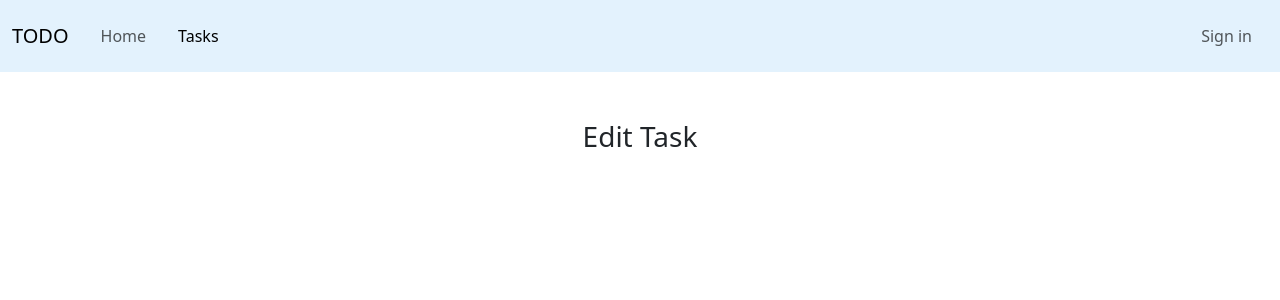
After one commit to rivka-levit/todo-list, a Django app: template todo/templates/todo/edit.html in a window 1280 px wide. The commit adds this page. Shown: the top 300 px of the page. Run offline with Django 4.2, Linux system fonts and the light colour scheme; the template is opened without the code that fills it, so the values that code supplies are empty.

Commit message:
create edit page, view, url

```diff
--- /dev/null
+++ b/todo/templates/todo/edit.html
@@ -0,0 +1,9 @@
+{% extends 'base.html' %}
+
+{% block content %}
+
+<div class="container">
+    <h3 class="pt-5 text-center">Edit Task</h3>
+</div>
+
+{% endblock %}
--- a/todo/templates/todo/today.html
+++ b/todo/templates/todo/today.html
@@ -15,7 +15,7 @@
                     <span style="position: relative; float: right;">
                         <a class="btn btn-success" href="{% url 'todo:done' task.id %}"><i class="fa fa-check"></i> Mark as Done</a>
                         <a class="btn btn-danger" href="{% url 'todo:delete_task' task.id %}"><i class="fa fa-trash"></i></a>
-                        <a class="btn btn-primary"><i class="fa fa-pencil"></i></a>
+                        <a class="btn btn-primary" href="{% url 'todo:edit_task' task.id %}"><i class="fa fa-pencil"></i></a>
                     </span>
                 </div>
             </div>
--- a/todo/urls.py
+++ b/todo/urls.py
@@ -1,11 +1,12 @@
 from django.urls import path
-from .views import TodayView, undo_task, mark_done, delete_task
+from .views import TodayView, EditView, undo_task, mark_done, delete_task
 
 app_name = 'todo'
 
 urlpatterns = [
     path('today/', TodayView.as_view(), name='today_tasks'),
+    path('edit/<int:task_id>/', EditView.as_view(), name='edit_task'),
     path('done/<int:task_id>/', mark_done, name='done'),
-    path('delete/<int:task_id>', delete_task, name='delete_task'),
+    path('delete/<int:task_id>/', delete_task, name='delete_task'),
     path('undo/<int:task_id>/', undo_task, name='undo'),
 ]
--- a/todo/views.py
+++ b/todo/views.py
@@ -20,6 +20,12 @@ class TodayView(View):
         return redirect(request.META['HTTP_REFERER'])
 
 
+class EditView(View):
+    def get(self, request, task_id):
+        task = Task.objects.get(pk=task_id)
+        return render(request, 'todo/edit.html')
+
+
 def mark_done(request, task_id):
     task = Task.objects.get(pk=task_id)
     task.is_done = True
--- a/todo_project/urls.py
+++ b/todo_project/urls.py
@@ -19,5 +19,5 @@ from django.urls import path, include
 
 urlpatterns = [
     path('admin/', admin.site.urls),
-    path('todo/', include('todo.urls', namespace='todo'))
+    path('', include('todo.urls', namespace='todo'))
 ]
```
